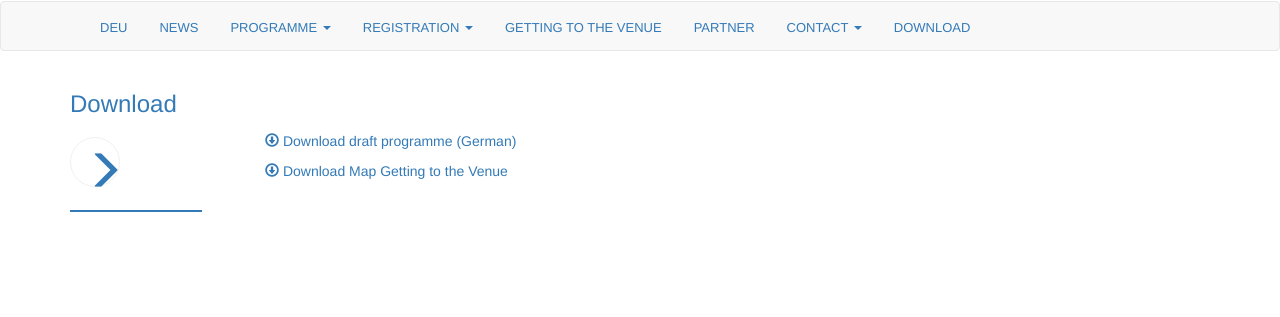
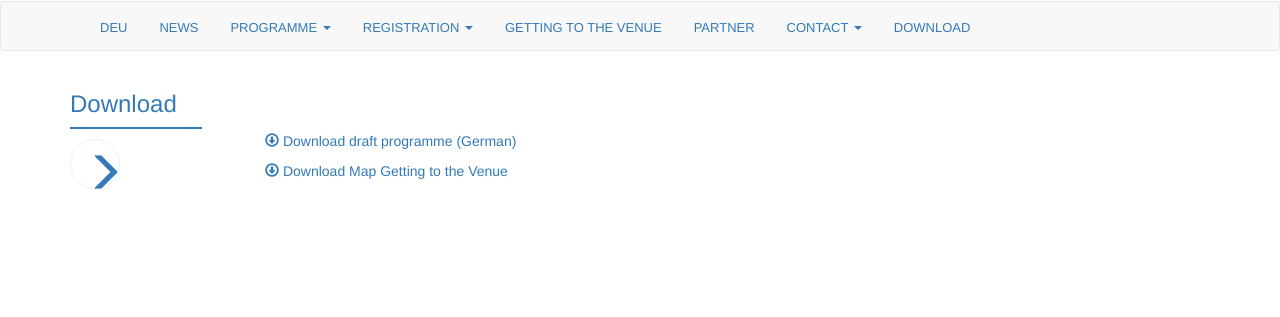
Before and after one commit to susedev/test, a Jekyll site: the page built from download.html, in a window 1280 px wide. Shown: the part 127-444 px from the top of the page. Built offline with Jekyll 4.4.1, drawn with Linux system fonts in a browser that asks for light colours; nearby versions of some CDN libraries.

Commit message:
Update page.html

```diff
--- a/_layouts/page.html
+++ b/_layouts/page.html
@@ -12,8 +12,8 @@ layout: base
  <div class="row">
     <div class="col-md-2">
           <h1> {{ page.title }} </h1>
+          <div class="box" style="background-color: #337AB7; width: 80%; height:2px; margin-top:3px;"></div>
           <a class="btn btn-circle-2"><span class="glyphicon glyphicon-menu-right" aria-hidden="true"></span></a>
-          <div class="box" style="background-color: #337AB7; width: 80%; height:2px; margin-top:3px;"></div>
     </div>
     <div class="col-md-10" style="max-width:600px; color="#787878; padding-bottom: 60px;">
                {{ content }}
```
